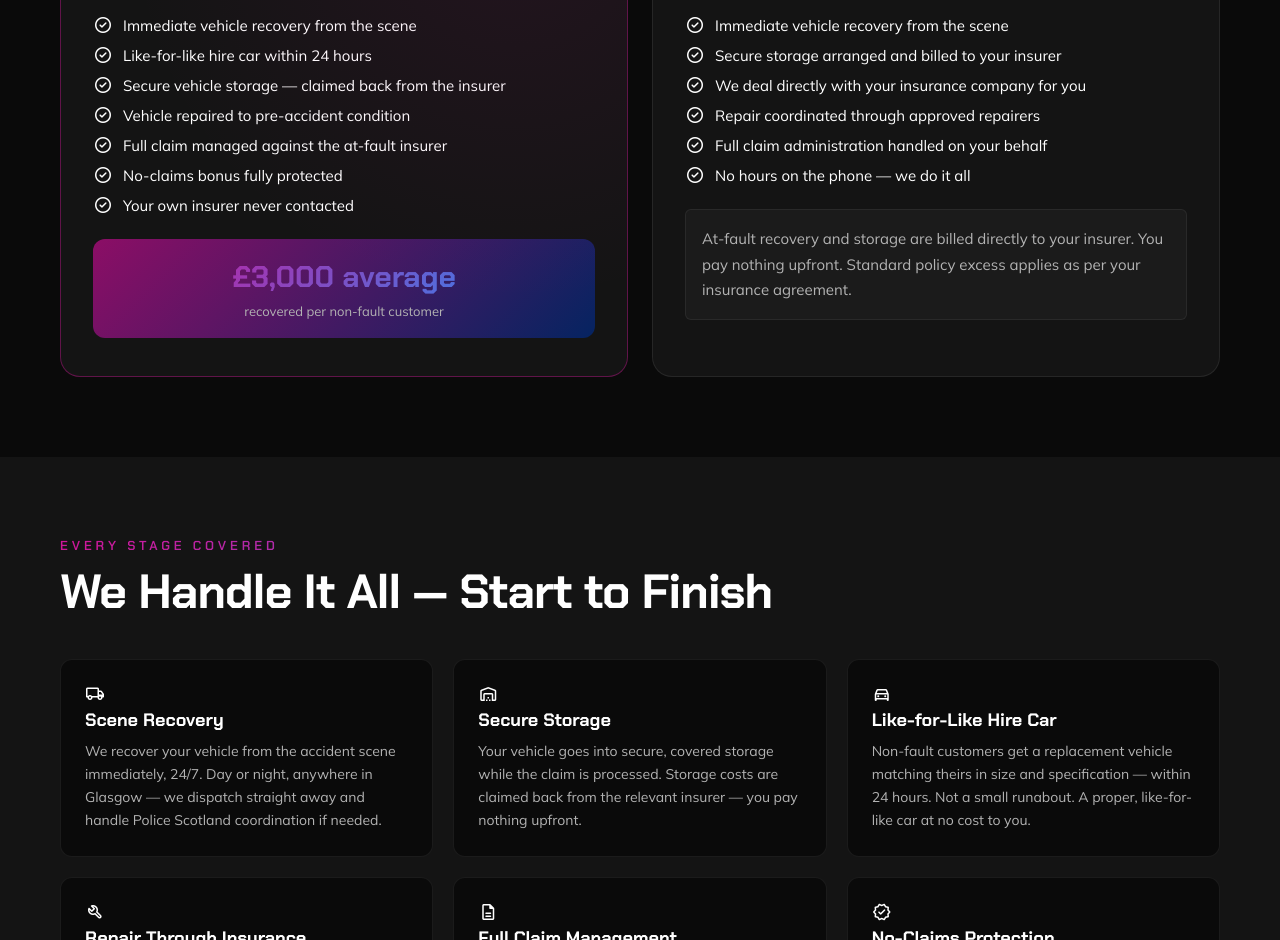
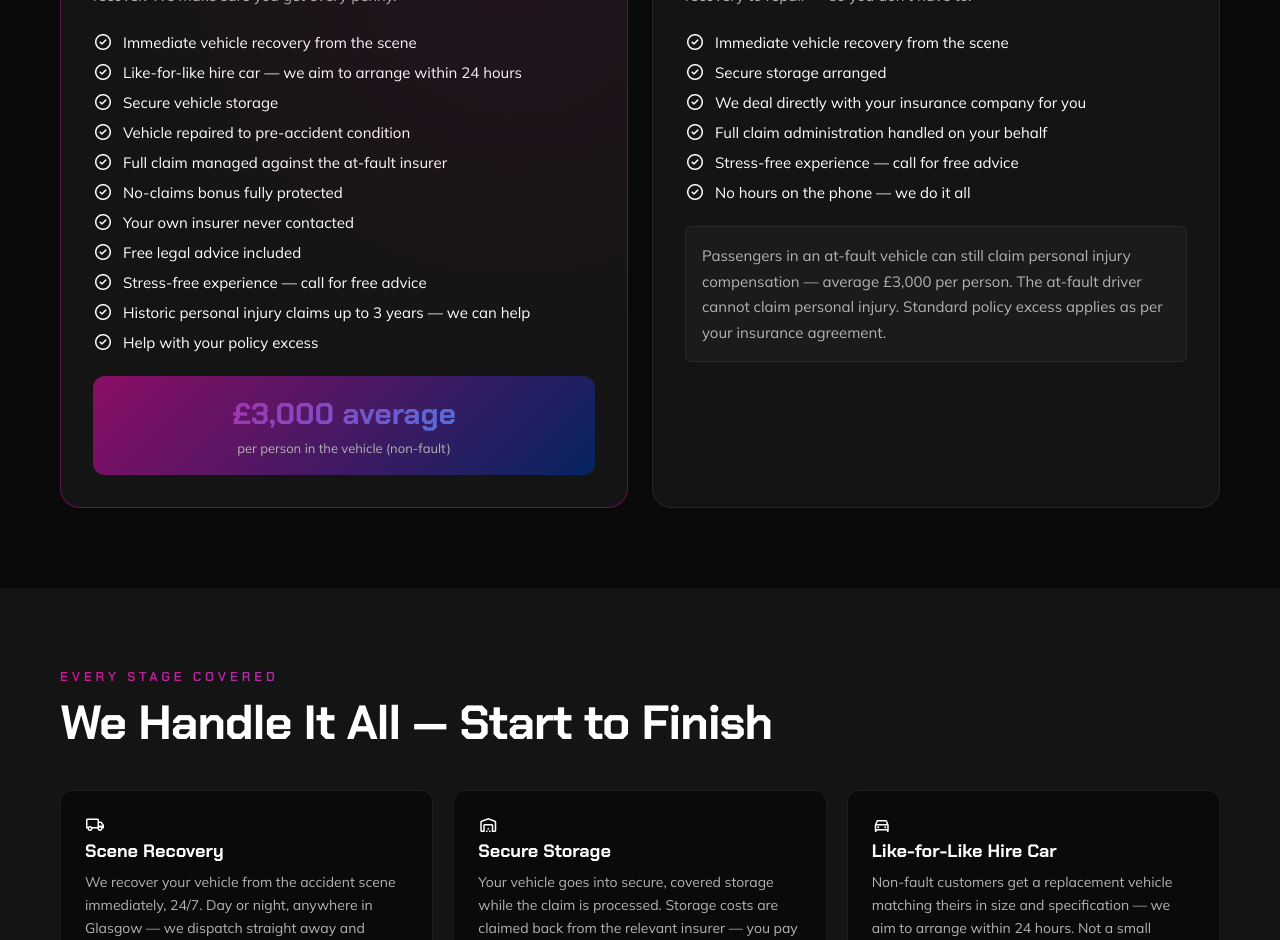
Before and after one commit to emunro22/srl-recovery, a Next.js app: page /accident-claim in a window 1280 px wide. Shown: the part 1860-2800 px from the top of the page. Built offline with nearby package versions, Linux system fonts and the light colour scheme.

Commit message:
making more changes

```diff
--- a/app/accident-claim/page.module.css
+++ b/app/accident-claim/page.module.css
@@ -533,3 +533,18 @@
   justify-content: center;
   flex-wrap: wrap;
 }
+
+/* ── Disclaimer ── */
+.disclaimerSection {
+  padding: 2rem 0 3rem;
+  background: var(--black);
+}
+
+.disclaimer {
+  font-size: 1.2rem;
+  color: var(--gray-mid, hsla(0, 0%, 100%, 0.35));
+  line-height: 1.6;
+  text-align: center;
+  max-width: 800px;
+  margin: 0 auto;
+}
--- a/app/accident-claim/page.tsx
+++ b/app/accident-claim/page.tsx
@@ -35,7 +35,7 @@ export default function AccidentClaimPage() {
         name: 'How quickly can I get a hire car after a non-fault accident?',
         acceptedAnswer: {
           '@type': 'Answer',
-          text: 'In most cases we arrange a like-for-like replacement vehicle within 24 hours of the non-fault claim being lodged. You get a vehicle matching yours in size and specification — not a basic courtesy car.',
+          text: 'We aim to arrange a like-for-like replacement vehicle within 24 hours of the non-fault claim being lodged. You get a vehicle matching yours in size and specification — not a basic courtesy car.',
         },
       },
       {
@@ -119,8 +119,8 @@ export default function AccidentClaimPage() {
             </h1>
             <p className={styles.lead}>
               If the accident wasn&apos;t your fault, SRL Recovery handles everything start
-              to finish — recovery from the scene, a like-for-like hire car within 24 hours,
-              and full claim management at{' '}<strong>zero cost to non-fault customers</strong>.
+              to finish — recovery from the scene, a like-for-like hire car (we aim to arrange
+              within 24 hours), and full claim management at{' '}<strong>zero cost to non-fault customers</strong>.
               {' '}Most people don&apos;t know what they&apos;re entitled to. We do.
             </p>
             <div className={styles.heroActions}>
@@ -148,7 +148,7 @@ export default function AccidentClaimPage() {
               </div>
               <div className={styles.heroStat}>
                 <strong>£3,000</strong>
-                <span>Average non-fault settlement</span>
+                <span>Average per person in the vehicle (non-fault)</span>
               </div>
             </div>
           </div>
@@ -226,11 +226,11 @@ export default function AccidentClaimPage() {
                   </li>
                   <li>
                     <span className="material-symbols-rounded">check_circle</span>
-                    Like-for-like hire car within 24 hours
+                    Like-for-like hire car — we aim to arrange within 24 hours
                   </li>
                   <li>
                     <span className="material-symbols-rounded">check_circle</span>
-                    Secure vehicle storage — claimed back from the insurer
+                    Secure vehicle storage
                   </li>
                   <li>
                     <span className="material-symbols-rounded">check_circle</span>
@@ -248,10 +248,26 @@ export default function AccidentClaimPage() {
                     <span className="material-symbols-rounded">check_circle</span>
                     Your own insurer never contacted
                   </li>
+                  <li>
+                    <span className="material-symbols-rounded">check_circle</span>
+                    Free legal advice included
+                  </li>
+                  <li>
+                    <span className="material-symbols-rounded">check_circle</span>
+                    Stress-free experience — call for free advice
+                  </li>
+                  <li>
+                    <span className="material-symbols-rounded">check_circle</span>
+                    Historic personal injury claims up to 3 years — we can help
+                  </li>
+                  <li>
+                    <span className="material-symbols-rounded">check_circle</span>
+                    Help with your policy excess
+                  </li>
                 </ul>
                 <div className={styles.payoutBadge}>
                   <strong>£3,000 average</strong>
-                  <span>recovered per non-fault customer</span>
+                  <span>per person in the vehicle (non-fault)</span>
                 </div>
               </div>
 
@@ -270,7 +286,7 @@ export default function AccidentClaimPage() {
                   </li>
                   <li>
                     <span className="material-symbols-rounded">check_circle</span>
-                    Secure storage arranged and billed to your insurer
+                    Secure storage arranged
                   </li>
                   <li>
                     <span className="material-symbols-rounded">check_circle</span>
@@ -278,11 +294,11 @@ export default function AccidentClaimPage() {
                   </li>
                   <li>
                     <span className="material-symbols-rounded">check_circle</span>
-                    Repair coordinated through approved repairers
+                    Full claim administration handled on your behalf
                   </li>
                   <li>
                     <span className="material-symbols-rounded">check_circle</span>
-                    Full claim administration handled on your behalf
+                    Stress-free experience — call for free advice
                   </li>
                   <li>
                     <span className="material-symbols-rounded">check_circle</span>
@@ -290,9 +306,9 @@ export default function AccidentClaimPage() {
                   </li>
                 </ul>
                 <p className={styles.atFaultNote}>
-                  At-fault recovery and storage are billed directly to your insurer.
-                  You pay nothing upfront. Standard policy excess applies as per your
-                  insurance agreement.
+                  Passengers in an at-fault vehicle can still claim personal injury compensation
+                  — average £3,000 per person. The at-fault driver cannot claim personal injury.
+                  Standard policy excess applies as per your insurance agreement.
                 </p>
               </div>
 
@@ -329,8 +345,8 @@ export default function AccidentClaimPage() {
                 <h3>Like-for-Like Hire Car</h3>
                 <p>
                   Non-fault customers get a replacement vehicle matching theirs in size and
-                  specification — within 24 hours. Not a small runabout. A proper, like-for-like
-                  car at no cost to you.
+                  specification — we aim to arrange within 24 hours. Not a small runabout. A proper,
+                  like-for-like car at no cost to you.
                 </p>
               </div>
               <div className={styles.handleCard}>
@@ -396,7 +412,7 @@ export default function AccidentClaimPage() {
                 <div className={styles.stepContent}>
                   <h3>Hire car arranged (non-fault)</h3>
                   <p>
-                    For non-fault claims, we arrange a like-for-like replacement vehicle within
+                    For non-fault claims, we aim to arrange a like-for-like replacement vehicle within
                     24 hours so you&apos;re never stranded. This is provided at zero cost to you —
                     claimed back from the at-fault insurer.
                   </p>
@@ -454,7 +470,7 @@ export default function AccidentClaimPage() {
               <details className={styles.faqItem}>
                 <summary>How quickly can I get a hire car?</summary>
                 <p>
-                  For non-fault claims, we typically arrange a like-for-like replacement vehicle within
+                  For non-fault claims, we aim to arrange a like-for-like replacement vehicle within
                   24 hours. This isn&apos;t a basic courtesy car — you get a vehicle matching yours in
                   type and size. If you drive an SUV, you get an SUV. If you drive a BMW, you get an
                   equivalent BMW.
@@ -472,9 +488,9 @@ export default function AccidentClaimPage() {
               <details className={styles.faqItem}>
                 <summary>What&apos;s the average non-fault settlement?</summary>
                 <p>
-                  SRL Recovery secures an average of £3,000 per non-fault customer through the claims
-                  process. This covers recovery costs, storage, hire car, and any additional losses
-                  incurred as a direct result of the accident.
+                  SRL Recovery secures an average of £3,000 per person in the vehicle for non-fault
+                  customers. This covers recovery costs, storage, hire car, personal injury, and any
+                  additional losses incurred as a direct result of the accident.
                 </p>
               </details>
               <details className={styles.faqItem}>
@@ -499,6 +515,31 @@ export default function AccidentClaimPage() {
                   For non-fault claims handled correctly through us, your no-claims bonus should not be
                   affected at all. Because we deal directly with the at-fault insurer rather than going
                   through your own policy, your insurer has no grounds to adjust your premium.
+                </p>
+              </details>
+              <details className={styles.faqItem}>
+                <summary>Can I claim for personal injury after a non-fault accident?</summary>
+                <p>
+                  Yes. If you were injured in a non-fault accident, you may be entitled to personal
+                  injury compensation — averaging £3,000 per person in the vehicle. We can help you
+                  pursue historic personal injury claims up to 3 years after the accident. Call us for
+                  free advice on what you&apos;re entitled to.
+                </p>
+              </details>
+              <details className={styles.faqItem}>
+                <summary>Can at-fault passengers claim personal injury?</summary>
+                <p>
+                  Yes. Passengers in an at-fault vehicle can still make a personal injury claim —
+                  average £3,000 per person. The at-fault driver cannot claim personal injury
+                  compensation, but passengers are not considered at fault and retain their right
+                  to claim.
+                </p>
+              </details>
+              <details className={styles.faqItem}>
+                <summary>Can you help with my policy excess?</summary>
+                <p>
+                  Yes. We can advise on and help you recover your policy excess as part of the claims
+                  process. Call us for free advice on your specific situation.
                 </p>
               </details>
             </div>
@@ -532,6 +573,18 @@ export default function AccidentClaimPage() {
           </div>
         </section>
 
+        {/* ── Disclaimer ── */}
+        <section className={styles.disclaimerSection}>
+          <div className="container">
+            <p className={styles.disclaimer}>
+              Terms and conditions apply. All services are subject to eligibility and the specific
+              circumstances of your claim. Personal injury claims are subject to relevant limitation
+              periods (typically 3 years from the date of the accident). Settlement figures are
+              averages and individual outcomes may vary.
+            </p>
+          </div>
+        </section>
+
       </main>
       <Footer />
     </>
```
